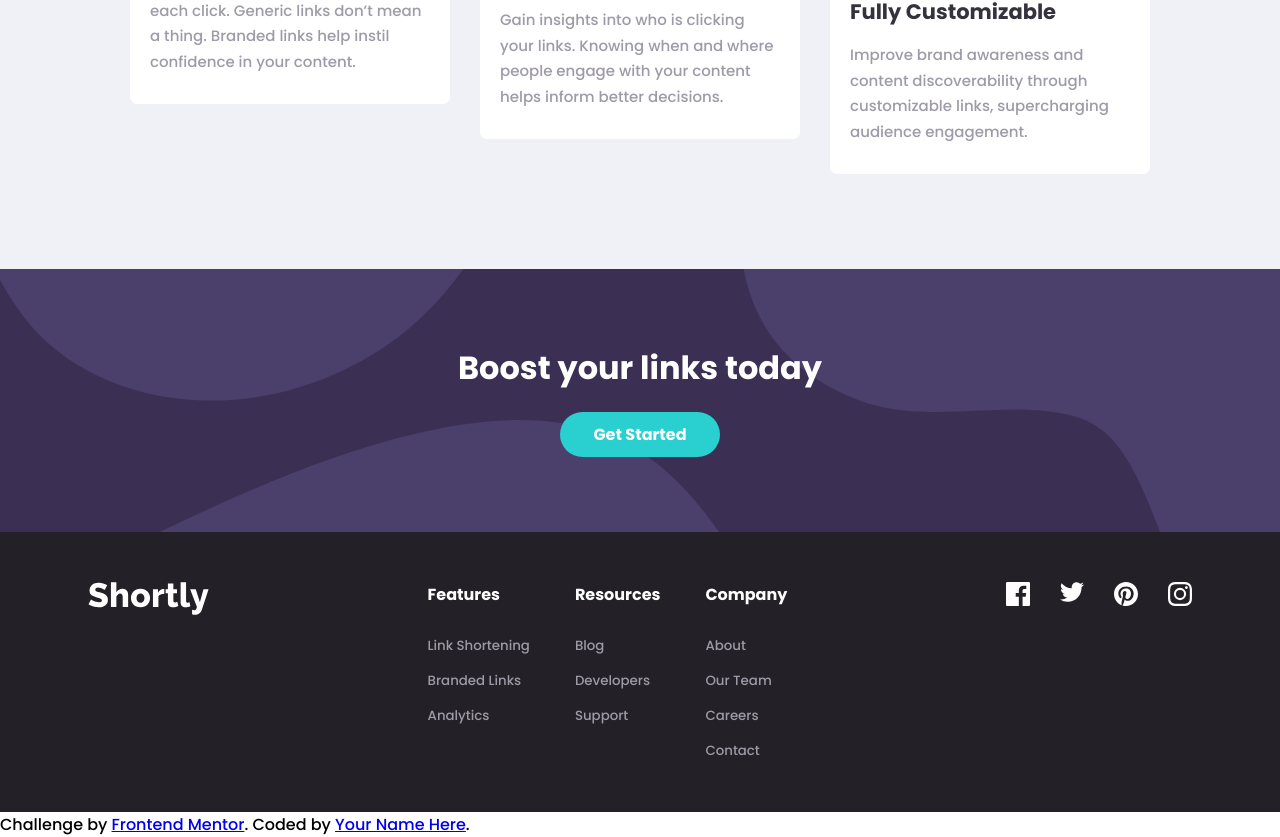
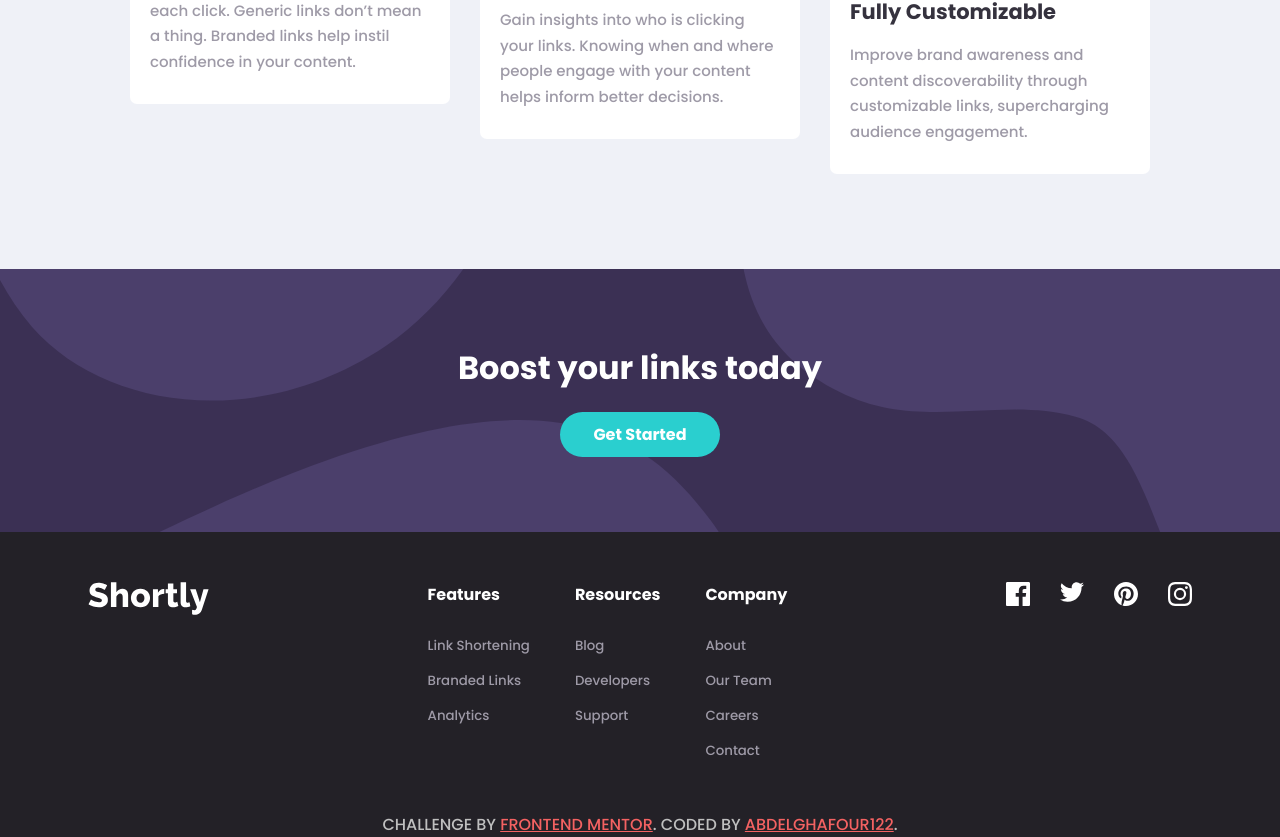
Before and after one commit to Abdelghafour122/url-shortening, a React (Create React App) app: page / in a window 1280 px wide. Shown: the part 1319-2156 px from the top of the page. Built offline with nearby package versions, Linux system fonts and the light colour scheme.

Commit message:
done everything & installed gh-pages

```diff
--- a/package.json
+++ b/package.json
@@ -1,4 +1,5 @@
 {
+  "homepage": "https://Abdelghafour122.github.io/url-shortening",
   "name": "url-shortening",
   "version": "0.1.0",
   "private": true,
@@ -7,12 +8,15 @@
     "@testing-library/react": "^13.3.0",
     "@testing-library/user-event": "^13.5.0",
     "axios": "^0.27.2",
+    "gh-pages": "^4.0.0",
     "react": "^18.2.0",
     "react-dom": "^18.2.0",
     "react-scripts": "5.0.1",
     "web-vitals": "^2.1.4"
   },
   "scripts": {
+    "predeploy": "npm run build",
+    "deploy": "gh-pages -d build",
     "start": "react-scripts start",
     "build": "react-scripts build",
     "test": "react-scripts test",
--- a/src/Components/Attribution.jsx
+++ b/src/Components/Attribution.jsx
@@ -17,7 +17,7 @@ const Attribution = () => {
         target="_blank"
         rel="noreferrer"
       >
-        Your Name Here
+        Abdelghafour122
       </a>
       .
     </div>
--- a/src/Scss/App.scss
+++ b/src/Scss/App.scss
@@ -9,3 +9,4 @@
 @import "./Components/statssection";
 @import "./Components/boostsection";
 @import "./Components/footer";
+@import "./Components/attribution";
--- /dev/null
+++ b/src/Scss/Components/_attribution.scss
@@ -0,0 +1,9 @@
+.attribution {
+  text-align: center;
+  color: $grey;
+  background-color: $vd-violet;
+  text-transform: uppercase;
+  & a {
+    color: $red;
+  }
+}
--- a/src/Scss/Components/_footer.scss
+++ b/src/Scss/Components/_footer.scss
@@ -10,8 +10,6 @@ footer {
       flex-direction: row;
       justify-content: space-between;
       align-items: flex-start;
-    }
-    & .logo {
     }
     & .links {
       flex-direction: column;
```
Also changed, not shown: src/Dist/App.css, 2 other files (tests, documents, lock files or other folders).
